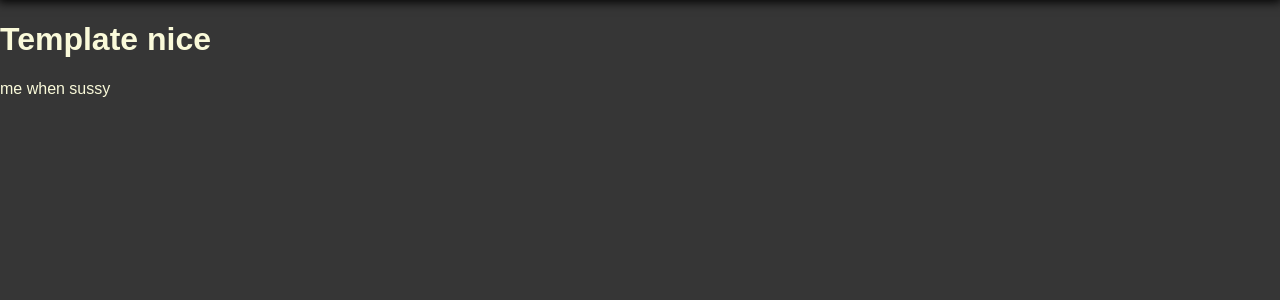
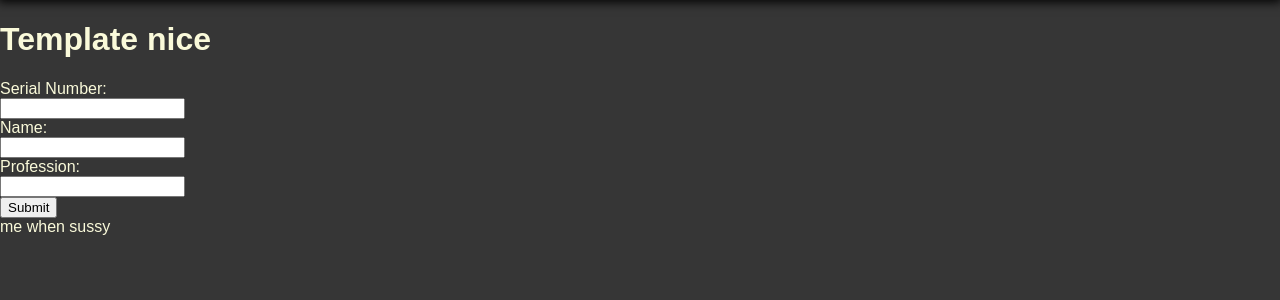
Before and after one commit to Rishabh69420/ecommerce-test-run, a Flask app: page / in a window 1280 px wide. Shown: the part 100-400 px from the top of the page. Run offline with Flask 2, Linux system fonts and the light colour scheme.

Commit message:
made website connect to db and accept data

```diff
--- a/app.py
+++ b/app.py
@@ -7,7 +7,7 @@ from dotenv import load_dotenv
 load_dotenv()
 
 app = Flask(__name__)
-app.config['SQLALCHEMY_DATABASE_URI'] = f'postgresql://postgres:{os.getenv("password")}@localhost/test'
+app.config['SQLALCHEMY_DATABASE_URI'] = f'postgresql://postgres:{os.getenv("password")}@localhost/postgres'
 
 db = SQLAlchemy(app)
 
@@ -36,8 +36,11 @@ def submit():
         profn = request.form['profn']
 
     test_db = Table(sno, name, profn)
+    print(test_db)
     db.session.add(test_db)
     db.session.commit()
 
+    return render_template('success.html')
+
 if __name__ == "__main__":
     app.run(debug=True)
--- a/templates/index.html
+++ b/templates/index.html
@@ -7,6 +7,15 @@
 {% block body %}
 <div class="content">
     <h1>Template nice</h1>
+    <form action="/submit" method="POST">
+        <label for="sno">Serial Number:</label><br>
+        <input type="number" id="sno" name="sno"><br>
+        <label for="name">Name:</label><br>
+        <input type="text" id="name" name="name"><br>
+        <label for="profn">Profession:</label><br>
+        <input type="name" id="profn" name="profn"><br>
+        <button type="submit">Submit</button>
+    </form>
     me when
     sussy
 </div>
```
Also changed, not shown: templates/success.html (added, +12 -0 lines), 1 other file.
